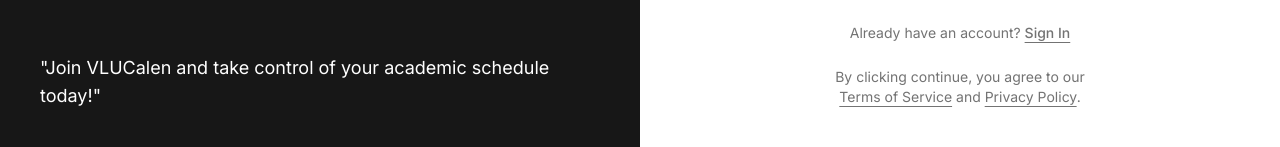
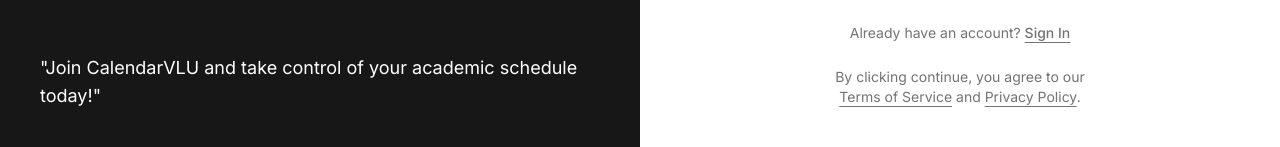
Before and after one commit to dev-nhkhoa/calendarVLU2.0, a Next.js app: page /auth/sign-up in a window 1280 px wide. Shown: the part 650-797 px from the top of the page. Built offline with nearby package versions, Linux system fonts and the light colour scheme.

Commit message:
Minor changes

```diff
--- a/src/app/auth/sign-in/page.tsx
+++ b/src/app/auth/sign-in/page.tsx
@@ -23,7 +23,7 @@
           </div>
           <div className="relative z-20 mt-auto">
             <blockquote className="space-y-2">
-              <p className="text-lg">&quot;Never miss a class with VLUCalen - Your smart academic schedule companion.&quot;</p>
+              <p className="text-lg">&quot;Never miss a class with CalendarVLU - Your smart academic schedule companion.&quot;</p>
             </blockquote>
           </div>
         </div>
--- a/src/app/auth/sign-up/page.tsx
+++ b/src/app/auth/sign-up/page.tsx
@@ -23,7 +23,7 @@
           </div>
           <div className="relative z-20 mt-auto">
             <blockquote className="space-y-2">
-              <p className="text-lg">&quot;Join VLUCalen and take control of your academic schedule today!&quot;</p>
+              <p className="text-lg">&quot;Join CalendarVLU and take control of your academic schedule today!&quot;</p>
             </blockquote>
           </div>
         </div>
--- a/src/components/auth/sign-in-form.tsx
+++ b/src/components/auth/sign-in-form.tsx
@@ -46,7 +46,7 @@
 
       console.log(result)
     } catch (error) {
-      console.error(error)
+      alert(error)
     } finally {
       setIsLoading(false)
     }
```
